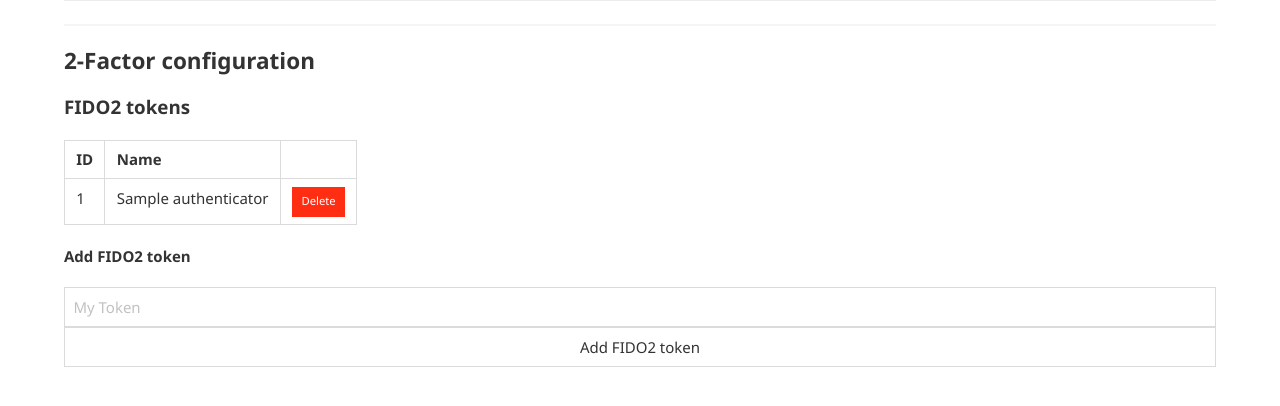
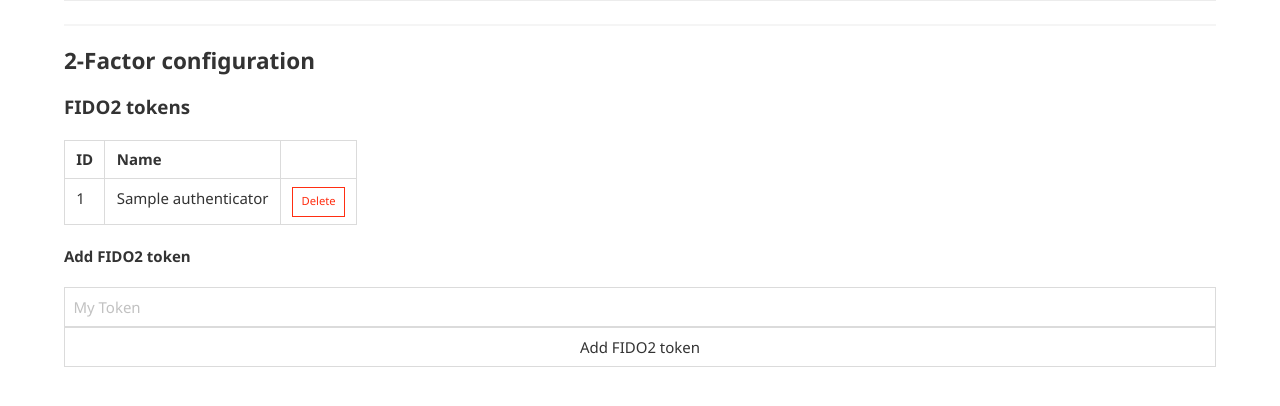
Before and after one commit to danielperna84/hass-wh-triggers, a Python web app: template hass_wh_triggers/templates/security.html in a window 1280 px wide. Shown: the part 379-785 px from the top of the page. Run offline with Jinja, Linux system fonts and the light colour scheme; the template is opened without the code that fills it: most values are stand-ins (such as "Sample title", 1, 10 or a date in 2020).

Commit message:
Cosmetics

```diff
--- a/hass_wh_triggers/templates/security.html
+++ b/hass_wh_triggers/templates/security.html
@@ -148,7 +148,7 @@
             <tr>
                 <td>{{ authenticator.id }}</td>
                 <td>{{ authenticator.name }}</td>
-                <td><a href="{{ url_for('security', del_authenticator=authenticator.id) }}" class="button is-danger is-small">Delete</a></td>
+                <td><a href="{{ url_for('security', del_authenticator=authenticator.id) }}" class="button is-danger is-small is-outlined">Delete</a></td>
             </tr>
         {% endfor %}
         </tbody>
```
